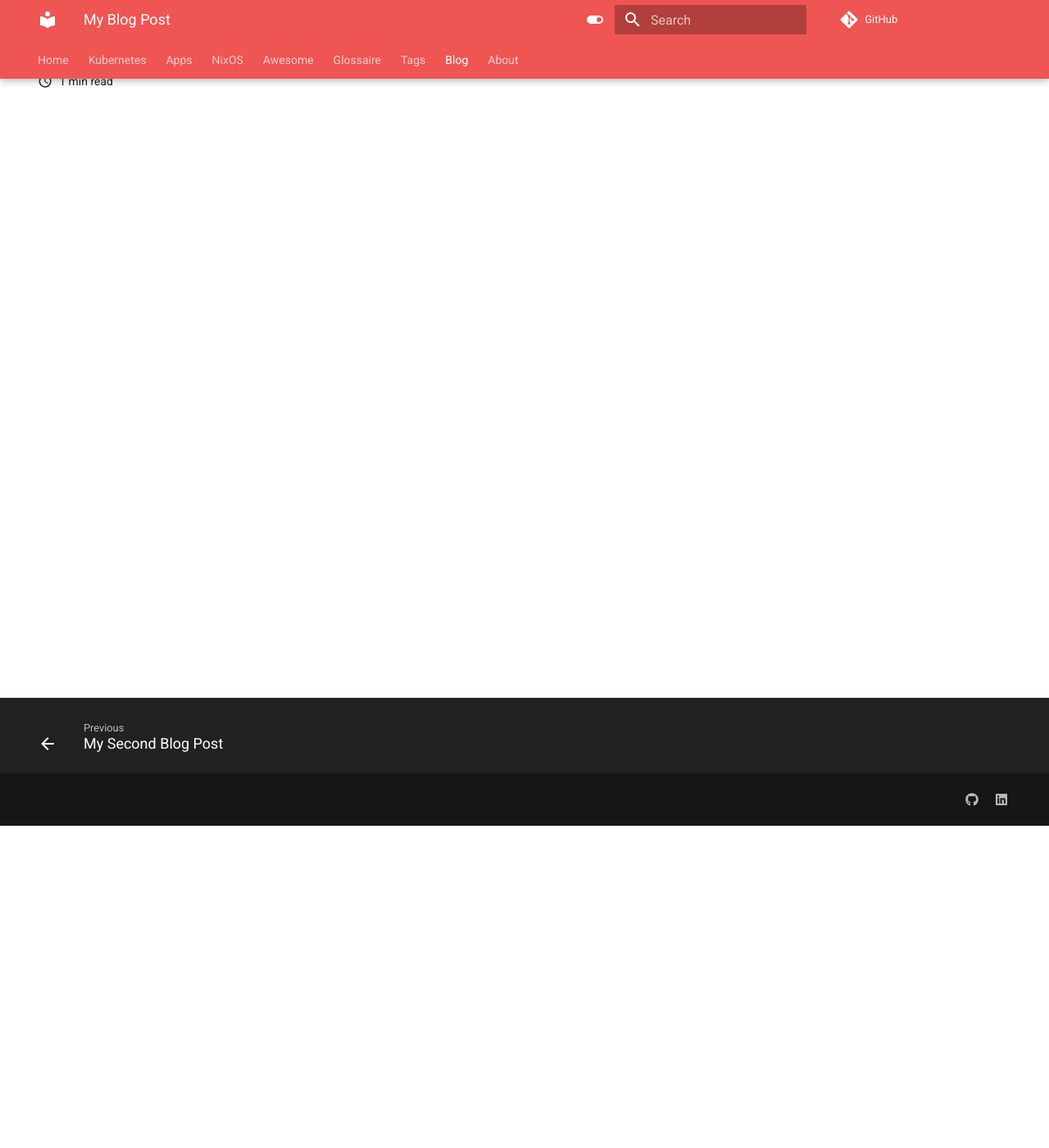
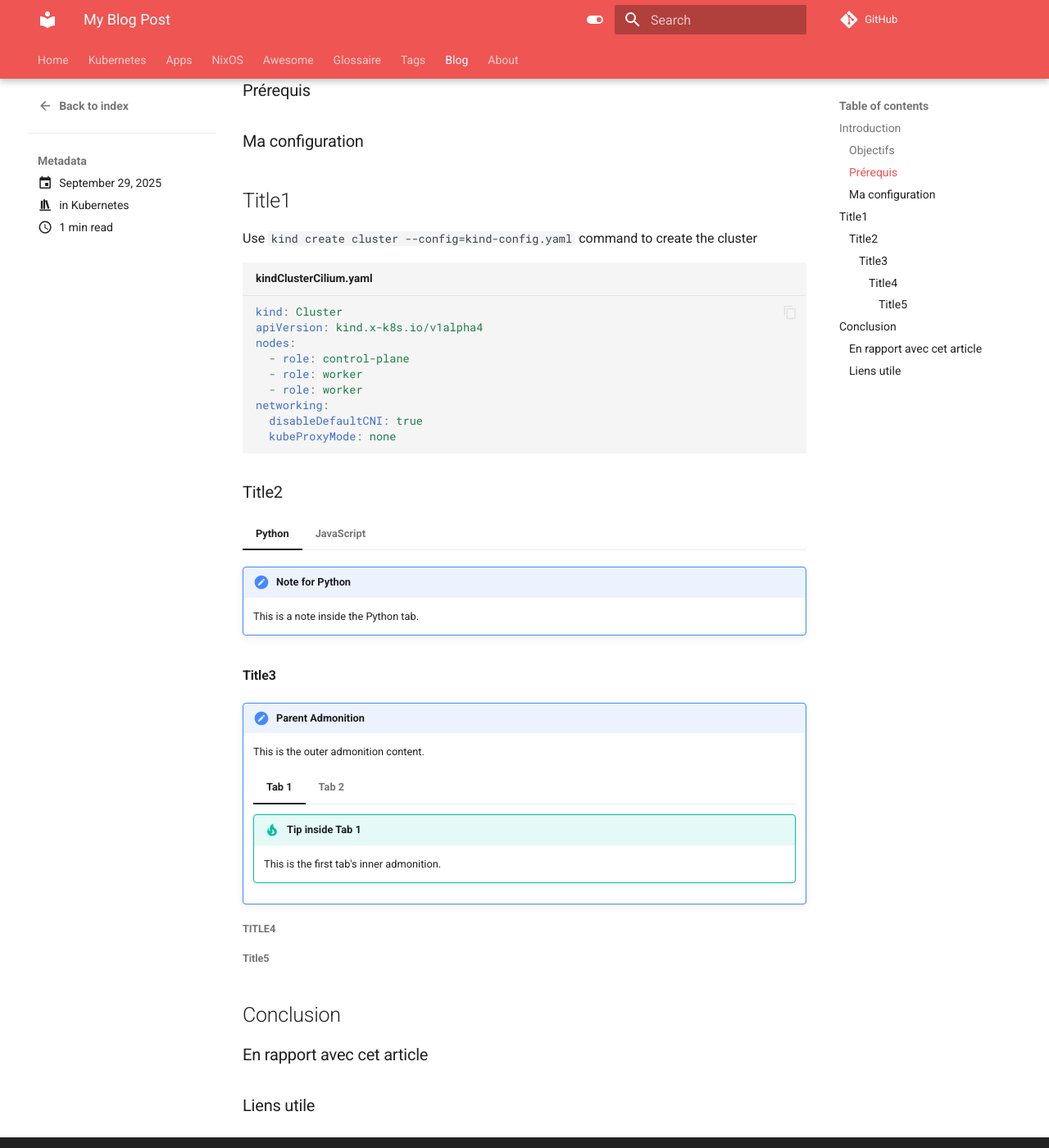
Before and after one commit to Mathod95/mkdocs, an MkDocs documentation site: the page built from docs/blog/posts/post01.md, in a window 1280 px wide and 1400 px high, scrolled down 393 px. Shown: the whole window at 82% size. Built offline with MkDocs 1.6.1 and Material for MkDocs 9.7.7, drawn with Linux system fonts in a browser that asks for light colours; comment, search, counter and statistics services are not loaded; some of the changed text lies outside the part shown.

Commit message:
* cilium blog

````diff
--- a/docs/blog/posts/post01.md
+++ b/docs/blog/posts/post01.md
@@ -7,9 +7,12 @@ tags:
   - Kubernetes
   - Tutorial
   - KinD
+  - Cilium
+  - eBPF
+  - CNI
 ---
 
-# My first blog post
+# Install Cilium in KinD
 
 this is the text for my first blog post.
 https://www.youtube.com/watch?v=pPEUhfTZswc
@@ -17,3 +20,63 @@ https://www.youtube.com/watch?v=pPEUhfTZswc
 <!-- more -->
 
 All the text here appears in the blog post
+
+## Introduction
+
+### Objectifs
+
+### Prérequis
+
+### Ma configuration
+
+## Title1
+
+Use `kind create cluster --config=kind-config.yaml` command to create the cluster
+
+``` yaml title="kindClusterCilium.yaml"
+kind: Cluster
+apiVersion: kind.x-k8s.io/v1alpha4
+nodes:
+  - role: control-plane
+  - role: worker
+  - role: worker
+networking:
+  disableDefaultCNI: true
+  kubeProxyMode: none
+```
+
+### Title2
+=== "Python"
+
+    !!! note "Note for Python"
+        This is a note inside the Python tab.
+
+=== "JavaScript"
+
+    !!! warning "Warning for JavaScript"
+        This is a warning inside the JavaScript tab.
+#### Title3
+
+!!! note "Parent Admonition"
+
+    This is the outer admonition content.
+
+    === "Tab 1"
+
+        !!! tip "Tip inside Tab 1"
+            This is the first tab's inner admonition.
+
+    === "Tab 2"
+
+        !!! warning "Warning inside Tab 2"
+            This is the second tab's inner admonition.
+
+##### Title4
+
+###### Title5
+
+## Conclusion
+
+### En rapport avec cet article
+
+### Liens utile
````
